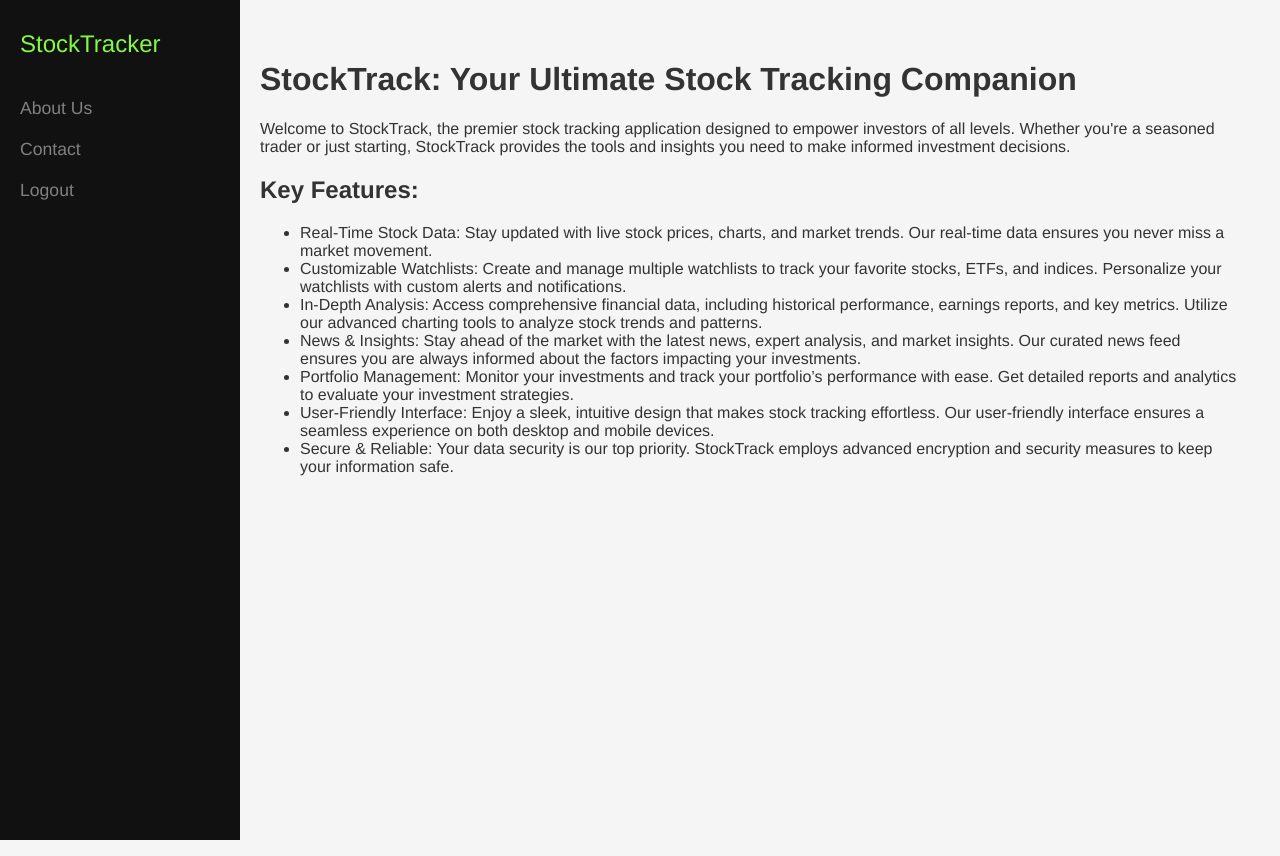
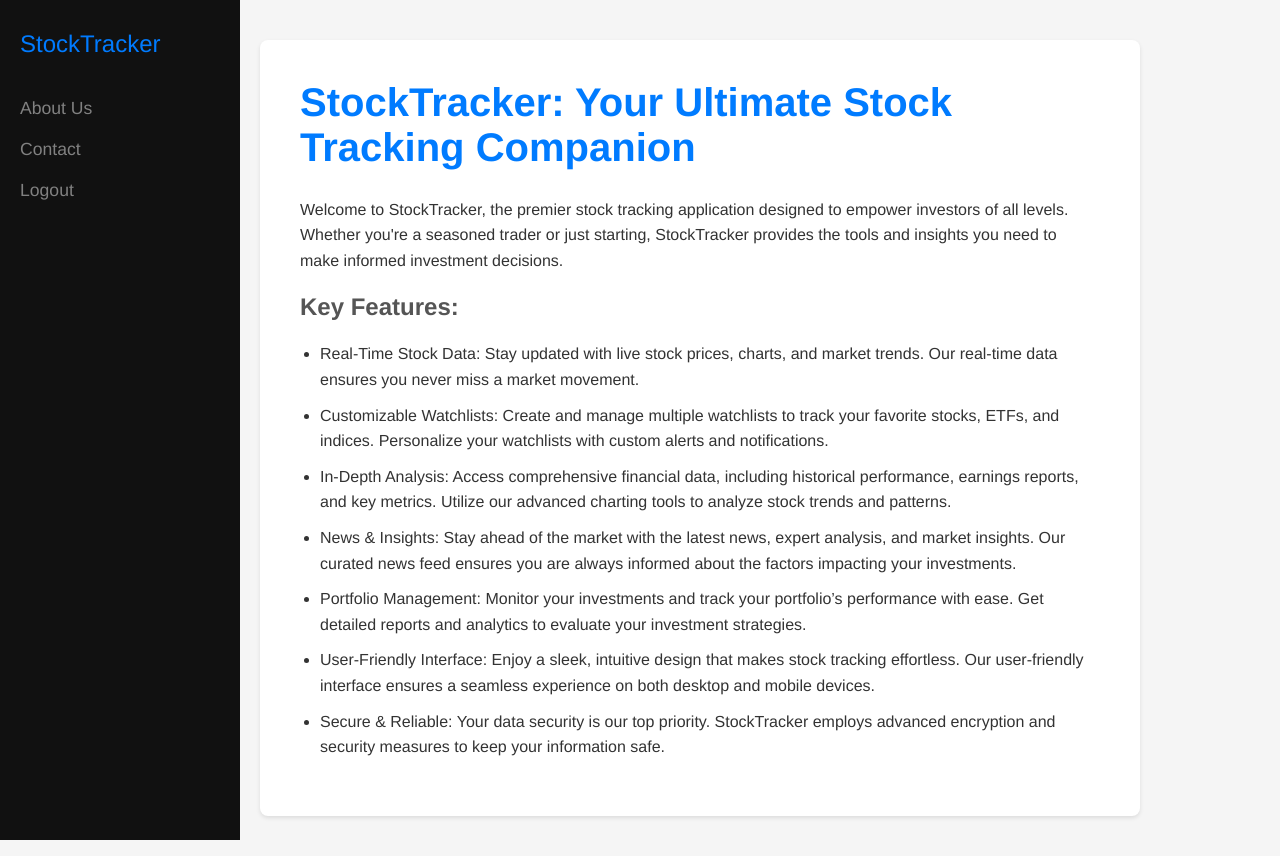
Before and after one commit to divpatel03/StockTrackerV2, a React (Vite) app in the folder my-react-app/: page /About in a window 1280 px wide. Before the commit the page ends 800 px from the top, so only its background shows below. Built offline with nearby package versions, Linux system fonts and the light colour scheme.

Commit message:
Changed some css

```diff
--- a/my-react-app/src/About.jsx
+++ b/my-react-app/src/About.jsx
@@ -21,10 +21,10 @@ function About() {
             </nav>
             <div className="main-content">
                 <div className="aboutDescription">
-                    <h1>StockTrack: Your Ultimate Stock Tracking Companion</h1>
-                    <p>Welcome to StockTrack, the premier stock tracking application designed to empower investors of all levels.
+                    <h1>StockTracker: Your Ultimate Stock Tracking Companion</h1>
+                    <p>Welcome to StockTracker, the premier stock tracking application designed to empower investors of all levels.
                         Whether you're a seasoned trader or just starting,
-                        StockTrack provides the tools and insights you need to make informed investment decisions.</p>
+                        StockTracker provides the tools and insights you need to make informed investment decisions.</p>
                     <h2>Key Features:</h2>
                     <p>
                     <ul>
@@ -34,7 +34,7 @@ function About() {
                         <li>News & Insights: Stay ahead of the market with the latest news, expert analysis, and market insights. Our curated news feed ensures you are always informed about the factors impacting your investments.</li>
                         <li>Portfolio Management: Monitor your investments and track your portfolio’s performance with ease. Get detailed reports and analytics to evaluate your investment strategies.</li>
                         <li>User-Friendly Interface: Enjoy a sleek, intuitive design that makes stock tracking effortless. Our user-friendly interface ensures a seamless experience on both desktop and mobile devices.</li>
-                        <li>Secure & Reliable: Your data security is our top priority. StockTrack employs advanced encryption and security measures to keep your information safe.</li>
+                        <li>Secure & Reliable: Your data security is our top priority. StockTracker employs advanced encryption and security measures to keep your information safe.</li>
                     </ul>
                     </p>
                 </div>
--- a/my-react-app/src/index.css
+++ b/my-react-app/src/index.css
@@ -54,7 +54,7 @@ nav.nav ul {
 nav.nav .nav-title {
     font-size: 1.5em;
     margin-bottom: 20px;
-    color: rgb(133, 248, 67);
+    color: #007bff;
 }
 
 /* Adjust the main content to leave space for the nav */
@@ -260,6 +260,43 @@ input[type="text"]::placeholder, input[type="password"]::placeholder, textarea::
     color: #999;
 }
 
+/* About description styles */
+.aboutDescription {
+    max-width: 800px; /* Limit the width for better readability */
+    padding: 40px;
+    background-color: #fff;
+    border-radius: 8px;
+    box-shadow: 0 2px 4px rgba(0, 0, 0, 0.1);
+}
+
+.aboutDescription h1 {
+    margin-top: 0;
+    font-size: 2.5em;
+    color: #007bff; /* Blue heading color */
+}
+
+.aboutDescription h2 {
+    font-size: 1.5em;
+    color: #555;
+    margin-bottom: 20px;
+}
+
+.aboutDescription p {
+    margin: 0 0 10px;
+    line-height: 1.6;
+}
+
+.aboutDescription ul {
+    padding-left: 20px;
+}
+
+.aboutDescription li {
+    margin-bottom: 10px;
+    list-style-type: disc;
+    color: #333;
+}
+
+
 /* Footer styles */
 footer {
     background-color: #fff;
```
